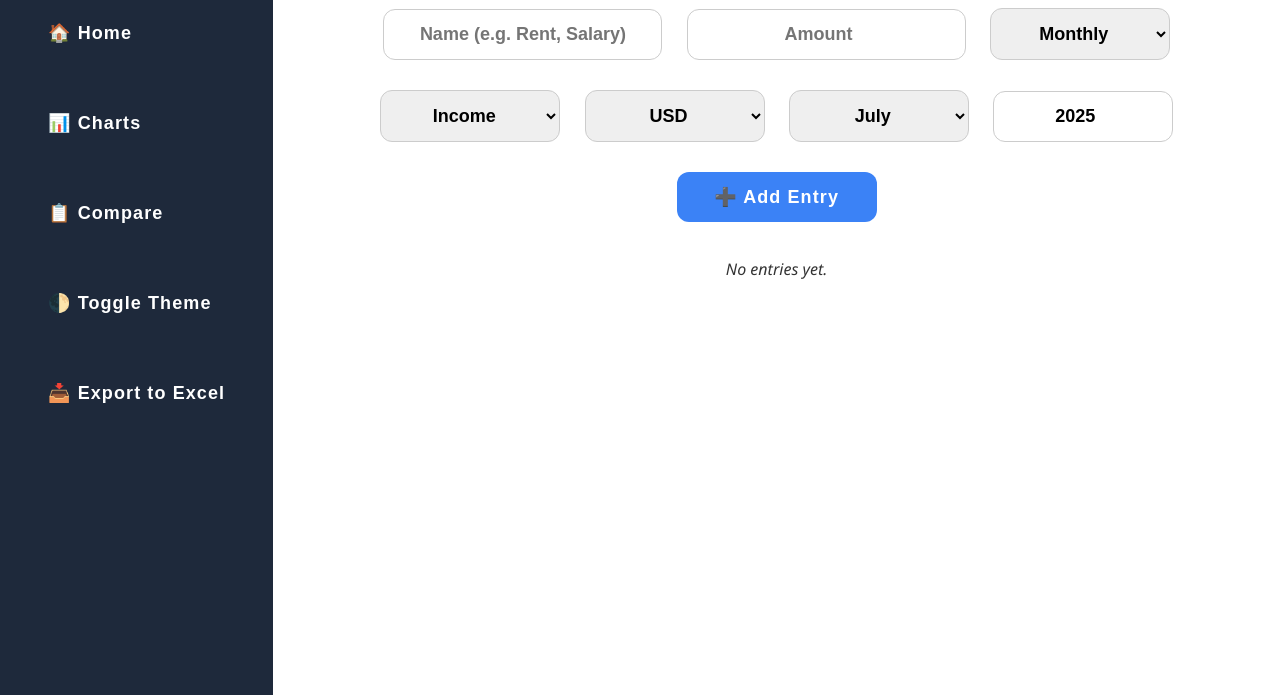
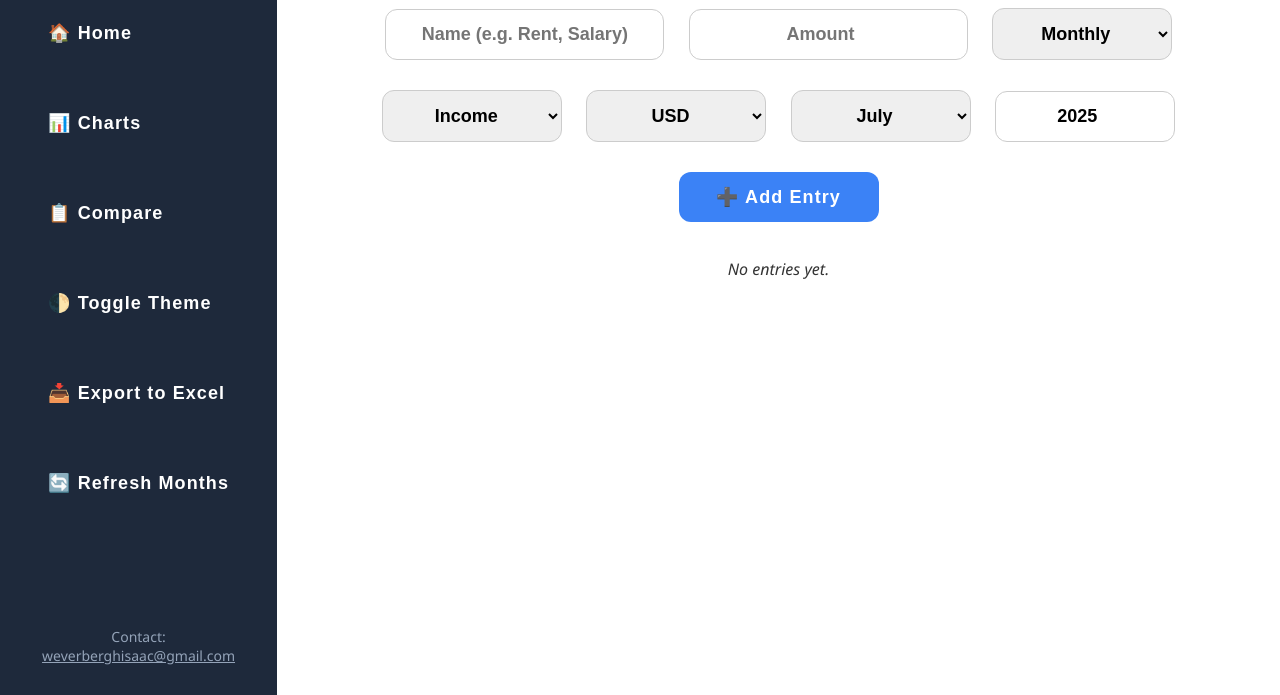
Before and after one commit to OOBluefinnOO/tracking-spender, a plain HTML site: page index.html in a window 1280 px wide. Shown: the part 105-800 px from the top of the page. Drawn offline with nearby package versions, Linux system fonts and the light colour scheme.

Commit message:
Update index.html

```diff
--- a/index.html
+++ b/index.html
@@ -255,6 +255,14 @@
     <button onclick="showTab('compare')">📋 Compare</button>
     <button onclick="toggleDarkMode()">🌓 Toggle Theme</button>
     <button onclick="exportToExcel()">📥 Export to Excel</button>
+    <button onclick="populateMonths()">🔄 Refresh Months</button>
+    <div style="margin-top: auto; text-align: center; font-size: 14px; color: #94a3b8; padding-top: 20px;">
+  Contact:<br>
+  <a href="mailto:weverberghisaac@gmail.com" style="color: #94a3b8; text-decoration: underline;">
+    weverberghisaac@gmail.com
+  </a>
+</div>
+
   </div>
 
   <div id="main">
@@ -703,3 +711,6 @@
   </script>
 </body>
 </html>
+
+</body>
+</html>
```
